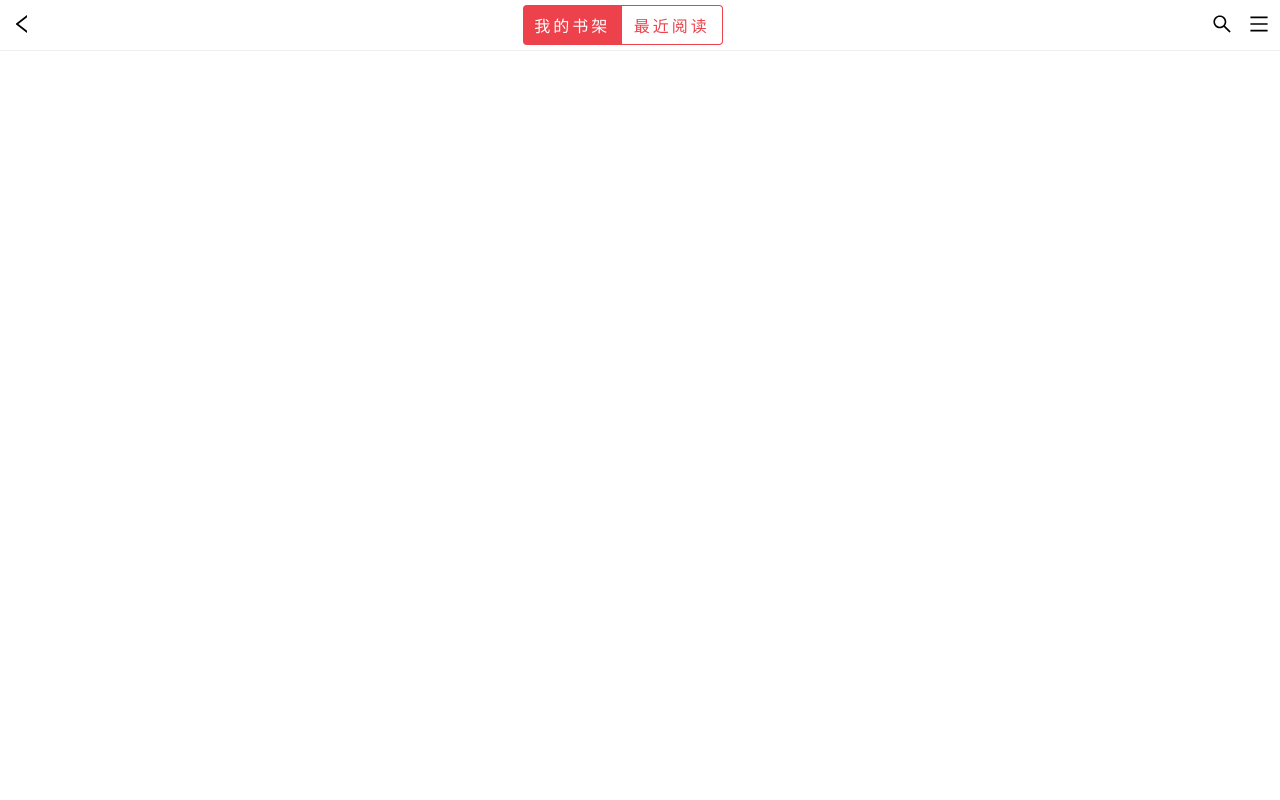
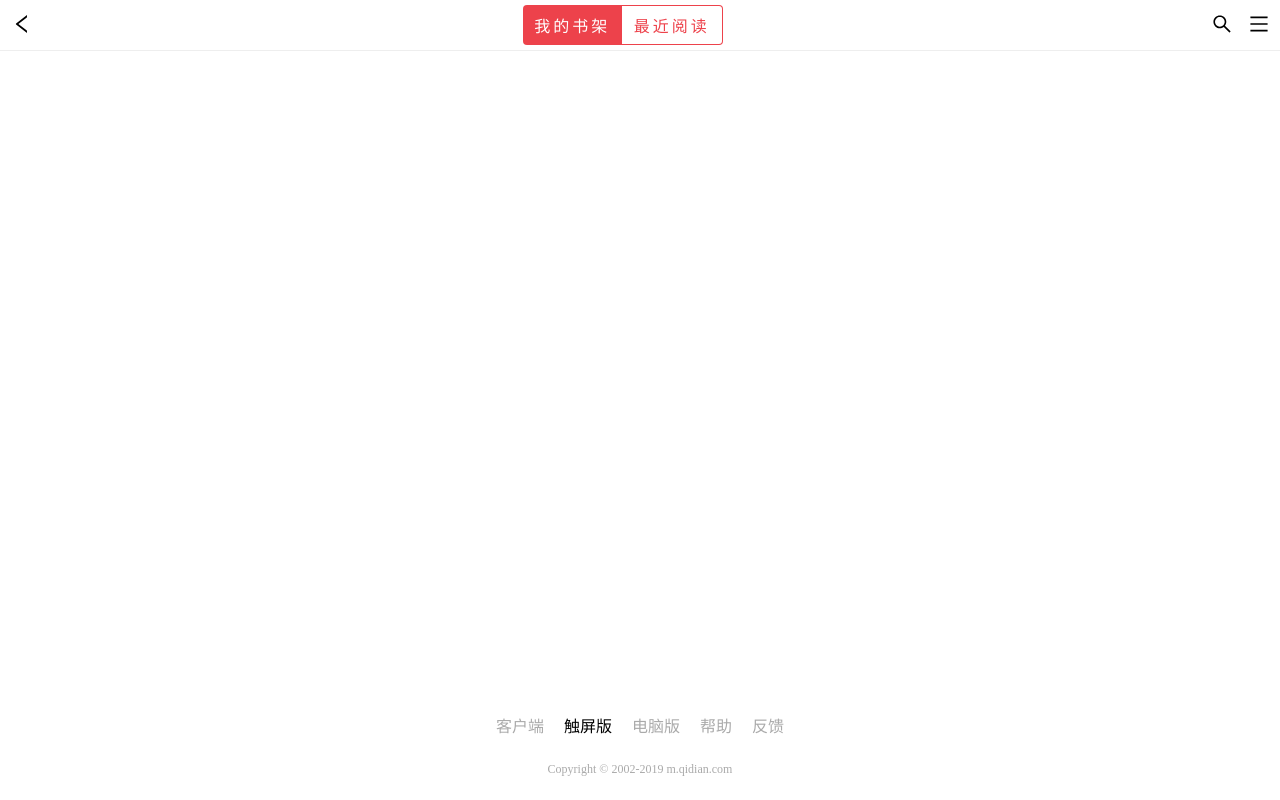
Before and after one commit to cnoveler/Book-WebApp, a Vue app in the folder Books/: page / in a window 1280 px wide. Built offline with nearby package versions, Linux system fonts and the light colour scheme.

Commit message:
完成footer组件

```diff
--- a/Books/src/Pages/Home.vue
+++ b/Books/src/Pages/Home.vue
@@ -1,14 +1,17 @@
 <template>
   <div>
     <Header/>
+    <Footer/>
   </div>
 </template>
 
 <script>
 import Header from "@/components/Header";
+import Footer from "@/components/Footer";
 export default {
   components: {
-    Header
+    Header,
+    Footer
   }
 };
 </script>
--- a/Books/src/components/Footer.vue
+++ b/Books/src/components/Footer.vue
@@ -1,6 +1,25 @@
 <template>
   <div>
-    <footer></footer>
+    <footer>
+      <ul>
+        <li>
+          <a href="javascript:;">客户端</a>
+        </li>
+        <li>
+          <a href="javascript:;" class="active">触屏版</a>
+        </li>
+        <li>
+          <a href="javascript:;">电脑版</a>
+        </li>
+        <li>
+          <a href="javascript:;">帮助</a>
+        </li>
+        <li>
+          <a href="javascript:;">反馈</a>
+        </li>
+      </ul>
+      <div class="footer-copy">Copyright © 2002-2019 m.qidian.com</div>
+    </footer>
   </div>
 </template>
 
@@ -9,4 +28,35 @@ export default {};
 </script>
 
 <style scoped lang="scss">
+footer {
+  width: 100%;
+  height: 110px;
+  display: flex;
+  position: fixed;
+  flex-direction: column;
+  align-items: center;
+  justify-content: space-around;
+  bottom: 0;
+  color: #aaa;
+  ul,
+  li,
+  a {
+    list-style: none;
+    text-decoration: none;
+    font-weight: 100;
+    color: #aaa;
+    font-family: sans-serif;
+  }
+  li {
+    margin: 0 10px 0 10px;
+    display: inline-block;
+  }
+  .footer-copy {
+    margin-top: -20px;
+    font-size: 12px;
+  }
+  .active {
+    color: black;
+  }
+}
 </style>
--- a/Books/src/components/Header.vue
+++ b/Books/src/components/Header.vue
@@ -3,31 +3,41 @@
   <div>
     <header ref="header">
       <div class="header">
-        <div class="left-return">
+        <div class="left-icon">
+          <slot name="left-icon">
             <svg class="icon" aria-hidden="true">
               <use xlink:href="#icon-left"></use>
             </svg>
+          </slot>
         </div>
         <div class="content">
           <div class="my-bookshelf">
+            <slot name="shelf-left">
               <span>我的书架</span>
+            </slot>
           </div>
           <div class="my-history">
+            <slot name="shelf-right">
               <span>最近阅读</span>
+            </slot>
           </div>
         </div>
         <div class="right-option">
           <div class="search">
+            <slot name="search-user">
               <svg class="icon" aria-hidden="true">
                 <use xlink:href="#icon-search"></use>
               </svg>
+            </slot>
           </div>
+          <slot name="right-more">
             <div class="more" @click="openmenu">
               <svg class="icon" aria-hidden="true">
                 <use v-if="!open" xlink:href="#icon-menu"></use>
                 <use v-else xlink:href="#icon-close"></use>
               </svg>
             </div>
+          </slot>
         </div>
       </div>
       <div class="mask" v-if="open"></div>
@@ -99,7 +109,7 @@ header {
     -khtml-user-select: none; /* KHTML内核私有属性 */
     -o-user-select: none; /* Opera私有属性 */
     user-select: none; /* CSS3属性 */
-    .left-return {
+    .left-icon {
       cursor: pointer;
       margin-left: 10px;
       font-size: 24px;
```
Lines whose indentation alone changed are shown as unchanged.
